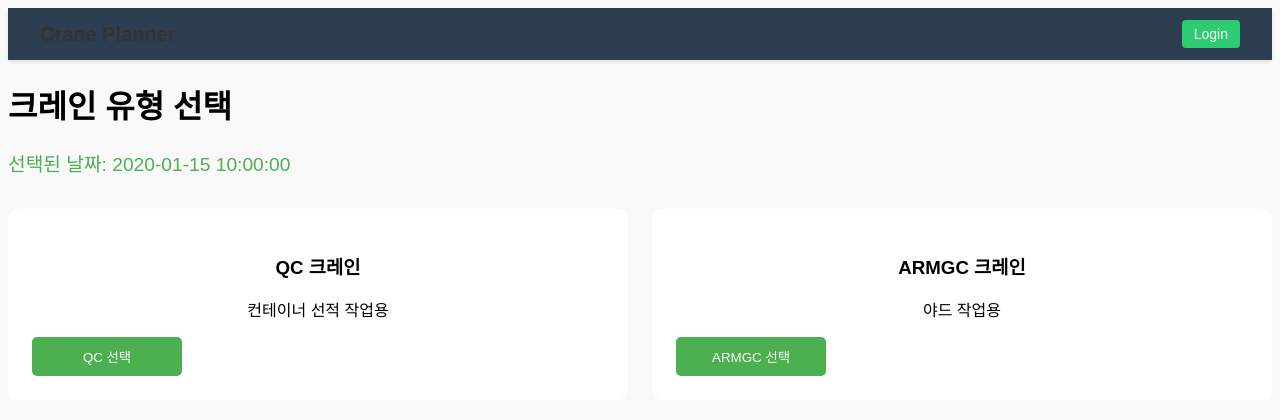
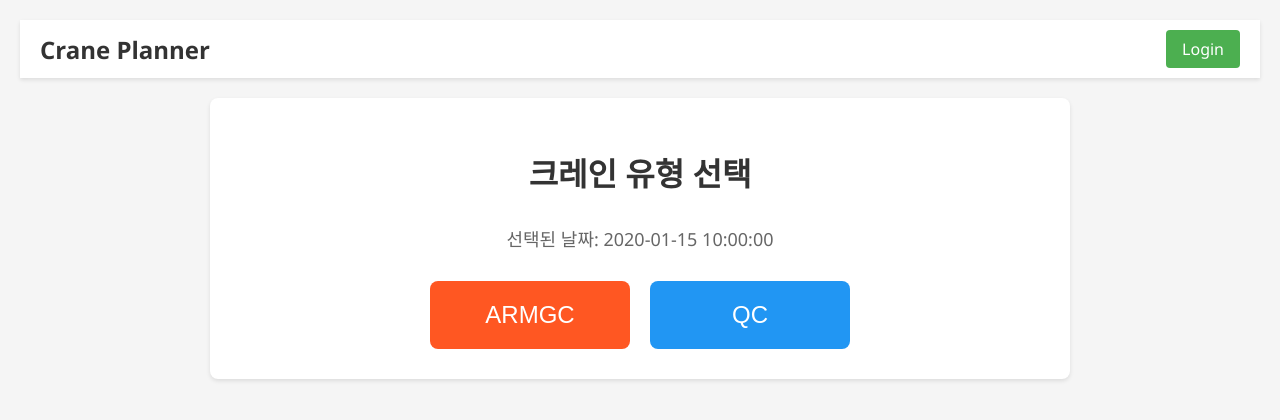
Before and after one commit to yarokim/Craneplanner, a Flask app: template backend/templates/choose_crane.html in a window 1280 px wide. Shown: the top 420 px of the page. Run offline with Flask 3, Linux system fonts and the light colour scheme; the template is opened without the code that fills it: most values are stand-ins (such as "Sample title", 1, 10 or a date in 2020).

Commit message:
Update to version 1.3.3: Restored crane selection UI improvements

```diff
--- a/backend/templates/choose_crane.html
+++ b/backend/templates/choose_crane.html
@@ -6,65 +6,65 @@
     <title>Crane Planner - QC Schedule</title>
     <link rel="stylesheet" href="{{ url_for('static', filename='style.css') }}">
     <style>
-        .navbar {
-            background: #2c3e50;
-            padding: 12px 0;
-            color: white;
-            box-shadow: 0 2px 4px rgba(0,0,0,0.1);
-            margin-bottom: 20px;
+        body {
+            font-family: 'Segoe UI', Tahoma, Geneva, Verdana, sans-serif;
+            margin: 0;
+            padding: 20px;
+            background-color: #f5f5f5;
         }
 
-        .nav-content {
-            max-width: 1200px;
+        .container {
+            max-width: 800px;
             margin: 0 auto;
-            padding: 0 20px;
-            display: flex;
-            justify-content: space-between;
-            align-items: center;
+            background-color: white;
+            padding: 30px;
+            border-radius: 8px;
+            box-shadow: 0 2px 4px rgba(0, 0, 0, 0.1);
         }
 
-        .nav-brand {
-            font-size: 20px;
-            font-weight: 600;
+        h1 {
+            text-align: center;
+            color: #333;
+            margin-bottom: 30px;
         }
 
-        .nav-user {
+        .crane-buttons {
             display: flex;
-            align-items: center;
-            gap: 16px;
+            justify-content: center;
+            gap: 20px;
+            margin-top: 30px;
         }
 
-        .username {
-            font-size: 14px;
-            color: #ecf0f1;
+        .crane-button {
+            padding: 20px 40px;
+            font-size: 24px;
+            border: none;
+            border-radius: 8px;
+            cursor: pointer;
+            transition: background-color 0.3s ease;
+            color: white;
+            width: 200px;
+            text-align: center;
         }
 
-        .logout-btn {
-            background: #e74c3c;
-            color: white;
-            padding: 6px 12px;
-            border-radius: 4px;
-            text-decoration: none;
-            font-size: 14px;
-            transition: background 0.3s;
+        .armgc-button {
+            background-color: #FF5722;
         }
 
-        .logout-btn:hover {
-            background: #c0392b;
+        .qc-button {
+            background-color: #2196F3;
         }
 
-        .login-btn {
-            background: #2ecc71;
-            color: white;
-            padding: 6px 12px;
-            border-radius: 4px;
-            text-decoration: none;
-            font-size: 14px;
-            transition: background 0.3s;
+        .crane-button:hover {
+            background-color: #4CAF50;
+            transform: translateY(-2px);
         }
 
-        .login-btn:hover {
-            background: #27ae60;
+        .date-info {
+            text-align: center;
+            font-size: 18px;
+            color: #666;
+            margin-bottom: 20px;
         }
     </style>
 </head>
@@ -84,59 +84,11 @@
     </nav>
     <div class="container">
         <h1>크레인 유형 선택</h1>
-        <p class="date-display">선택된 날짜: {{ selected_date }}</p>
-
-        <div class="crane-selection">
-            <div class="crane-option" id="qc-option">
-                <h3>QC 크레인</h3>
-                <p>컨테이너 선적 작업용</p>
-                <button class="btn btn-primary" id="qc-button">QC 선택</button>
-            </div>
-
-            <div class="crane-option" id="armgc-option">
-                <h3>ARMGC 크레인</h3>
-                <p>야드 작업용</p>
-                <button class="btn btn-primary" id="armgc-button">ARMGC 선택</button>
-            </div>
+        <div class="date-info">선택된 날짜: {{ selected_date }}</div>
+        <div class="crane-buttons">
+            <button class="crane-button armgc-button" onclick="location.href='{{ url_for('armgc_maintenance', date=selected_date) }}'">ARMGC</button>
+            <button class="crane-button qc-button" onclick="location.href='{{ url_for('plan', date=selected_date, crane_type='QC') }}'">QC</button>
         </div>
     </div>
-
-    <style>
-    .crane-selection {
-        display: grid;
-        grid-template-columns: repeat(auto-fit, minmax(300px, 1fr));
-        gap: 24px;
-        margin-top: 32px;
-    }
-
-    .crane-option {
-        text-align: center;
-        padding: 24px;
-        background: white;
-        border-radius: var(--border-radius);
-        transition: var(--transition);
-    }
-
-    .crane-option:hover {
-        transform: translateY(-4px);
-        box-shadow: 0 4px 16px rgba(0, 0, 0, 0.1);
-    }
-
-    .date-display {
-        color: var(--primary-color);
-        font-size: 1.2em;
-        margin: 16px 0;
-    }
-    </style>
-
-    <script>
-        document.getElementById('qc-button').addEventListener('click', function () {
-            window.location.href = "{{ url_for('plan', date=selected_date, crane_type='QC') }}";
-        });
-
-        document.getElementById('armgc-button').addEventListener('click', function () {
-            window.location.href = "{{ url_for('armgc_maintenance', date=selected_date) }}";
-        });
-    </script>
 </body>
 </html>
```
